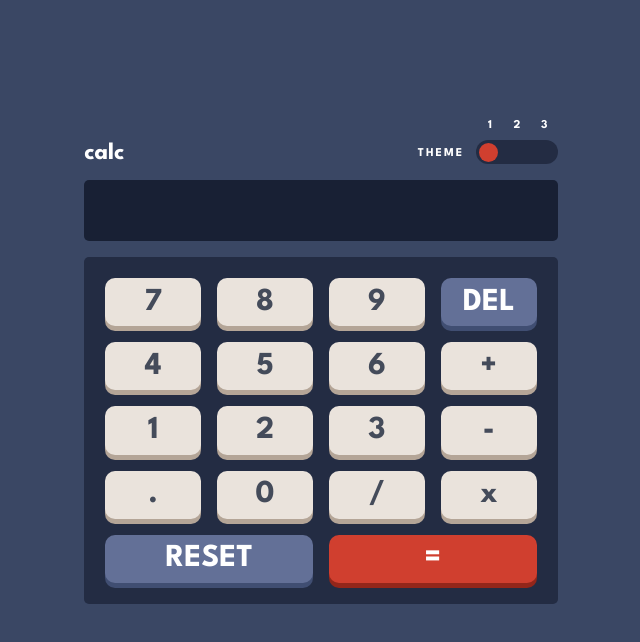
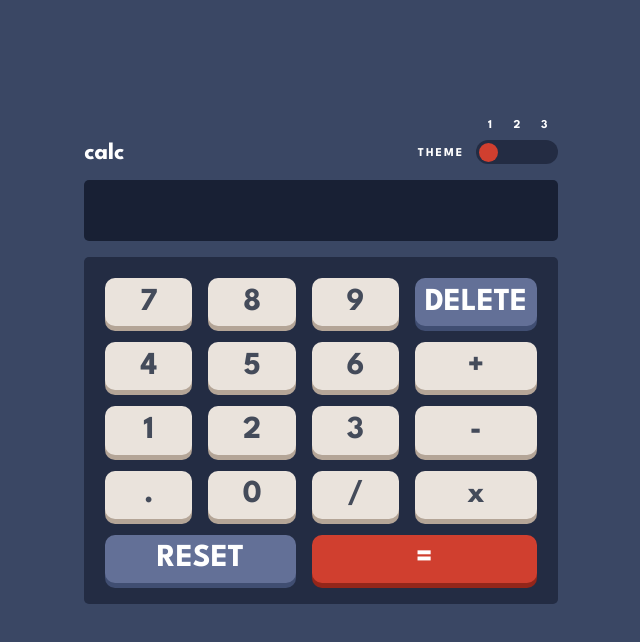
Before and after one commit to kabir-afk/Frontend-mentor-challenges, a React (Create React App) app in the folder Calculator-app-main/: page / in a window 1280 px wide. Shown: the top 642 px of the page, without its empty margins (319-959 px from the left). Built offline with nearby package versions, Linux system fonts and the light colour scheme.

Commit message:
trial commit

```diff
--- a/Calculator-app-main/src/components/Keypad/Keypad.js
+++ b/Calculator-app-main/src/components/Keypad/Keypad.js
@@ -18,7 +18,7 @@ function Keypad() {
             <button className="key" onClick={keypress}>7</button>
             <button className="key" onClick={keypress}>8</button>
             <button className="key" onClick={keypress}>9</button>
-            <button className="key blue-bg" onClick={keypress}>DEL</button>
+            <button className="key blue-bg" onClick={keypress}>DELETE</button>
             <button className="key" onClick={keypress}>4</button>
             <button className="key" onClick={keypress}>5</button>
             <button className="key" onClick={keypress}>6</button>
```
